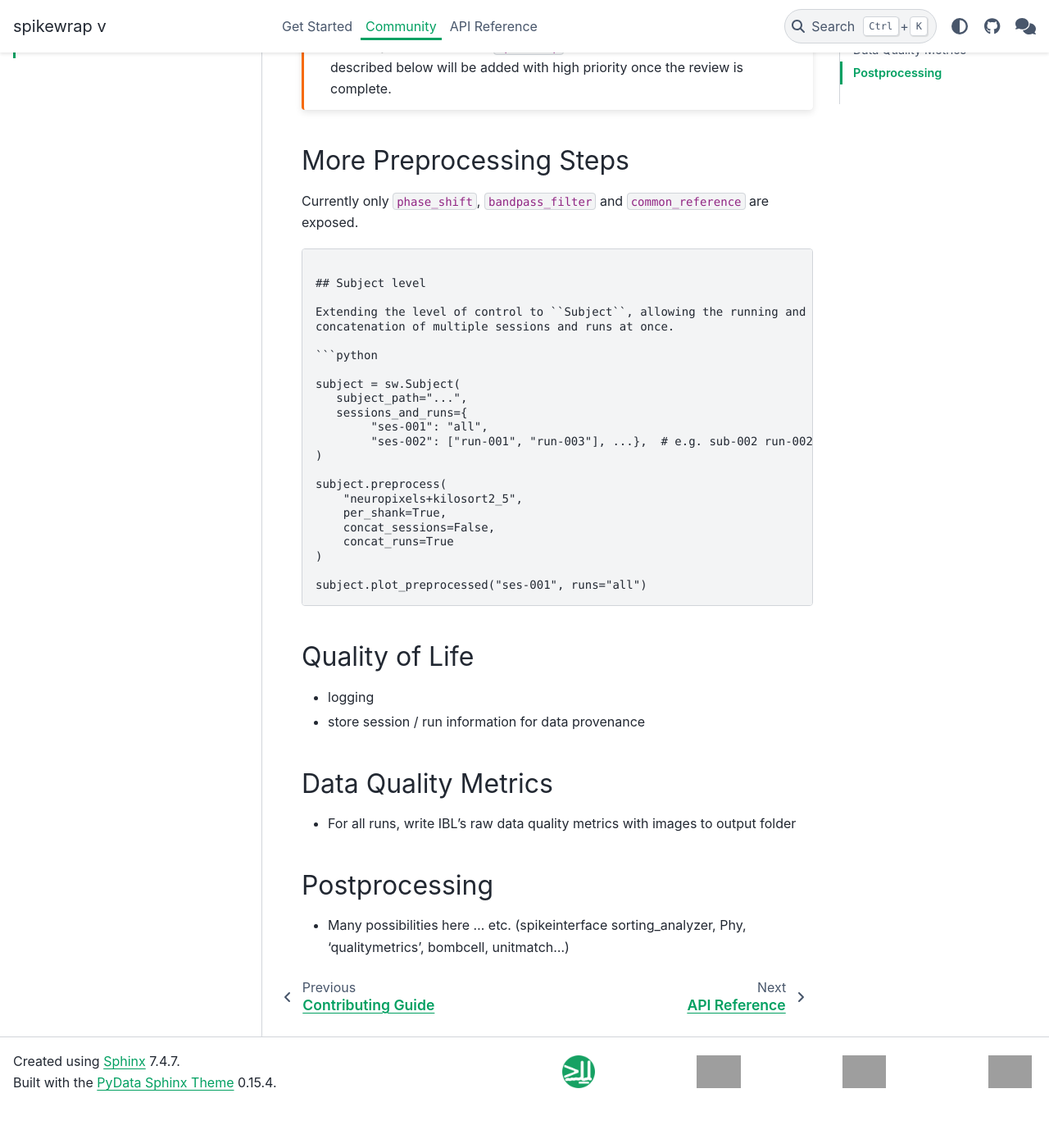
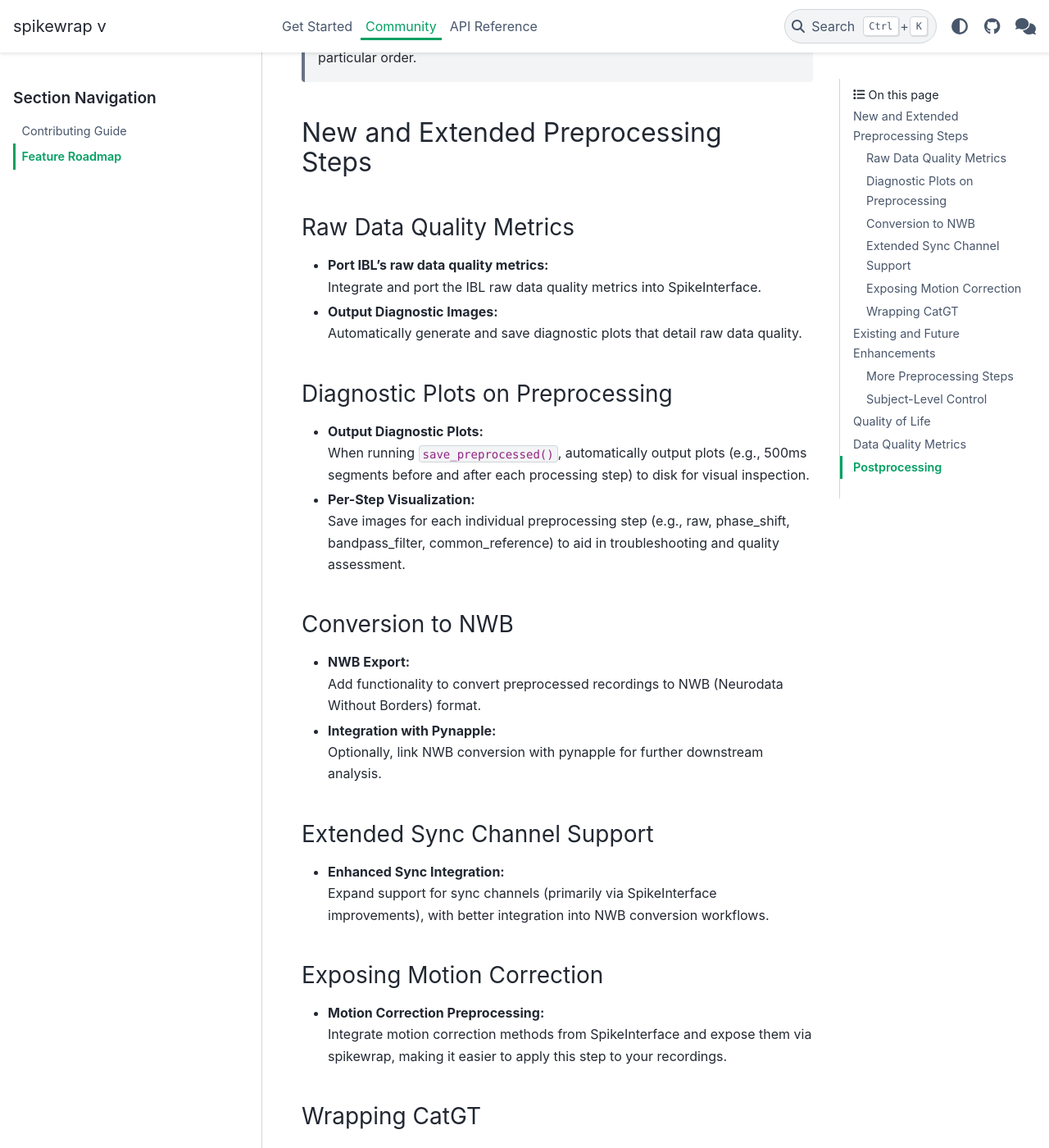
Before and after one commit to neuroinformatics-unit/spikewrap, a Sphinx documentation site: the page built from docs/source/community/feature_roadmap.md, in a window 1280 px wide and 1400 px high, scrolled down 221 px. Shown: the whole window at 82% size. Built offline with Sphinx 7.4.7 and the PyData theme 0.15.4, drawn with Linux system fonts in a browser that asks for light colours; pages that are not in the unit, such as notebooks, are missing from menus; the version number could not be read and is left out; before the commit the page ends 1571 px from its top, so only the background shows below that; some of the changed text lies outside the part shown; grey boxes are pictures that could not be loaded.

Commit message:
added updated feature roadmap
Signed-off-by: Hargun Kaur <hargunkaur286@gmail.com>

````diff
--- a/docs/source/community/feature_roadmap.md
+++ b/docs/source/community/feature_roadmap.md
@@ -1,46 +1,79 @@
-(roadmap)=
 # Feature Roadmap
 
-:::{attention}
+> **Note:** The spikewrap interface is currently under review. The features listed below are planned for upcoming releases and may be implemented in no particular order.
 
-Currently, the interface of ``spikewrap`` is under review. The features described
-below will be added with high priority once the review is complete.
+## New and Extended Preprocessing Steps
 
-::::
+### Raw Data Quality Metrics
+- **Port IBL's raw data quality metrics:**
+  Integrate and port the IBL raw data quality metrics into SpikeInterface.
+- **Output Diagnostic Images:**
+  Automatically generate and save diagnostic plots that detail raw data quality.
 
-## More Preprocessing Steps
+### Diagnostic Plots on Preprocessing
+- **Output Diagnostic Plots:**
+  When running `save_preprocessed()`, automatically output plots (e.g., 500ms segments before and after each processing step) to disk for visual inspection.
+- **Per-Step Visualization:**
+  Save images for each individual preprocessing step (e.g., raw, phase_shift, bandpass_filter, common_reference) to aid in troubleshooting and quality assessment.
 
-Currently only ```phase_shift```, ```bandpass_filter``` and ```common_reference``` are exposed.
-```
+### Conversion to NWB
+- **NWB Export:**
+  Add functionality to convert preprocessed recordings to NWB (Neurodata Without Borders) format.
+- **Integration with Pynapple:**
+  Optionally, link NWB conversion with pynapple for further downstream analysis.
 
-## Subject level
+### Extended Sync Channel Support
+- **Enhanced Sync Integration:**
+  Expand support for sync channels (primarily via SpikeInterface improvements), with better integration into NWB conversion workflows.
 
-Extending the level of control to ``Subject``, allowing the running and
-concatenation of multiple sessions and runs at once.
+### Exposing Motion Correction
+- **Motion Correction Preprocessing:**
+  Integrate motion correction methods from SpikeInterface and expose them via spikewrap, making it easier to apply this step to your recordings.
 
-```python
+### Wrapping CatGT
+- **CatGT Integration:**
+  Develop a wrapper for CatGT, enabling its functionality to be integrated into the spikewrap pipeline.
 
-subject = sw.Subject(
-   subject_path="...",
-   sessions_and_runs={
-        "ses-001": "all",
-        "ses-002": ["run-001", "run-003"], ...},  # e.g. sub-002 run-002 is bad
-)
 
-subject.preprocess(
-    "neuropixels+kilosort2_5",
-    per_shank=True,
-    concat_sessions=False,
-    concat_runs=True
-)
+## Existing and Future Enhancements
 
-subject.plot_preprocessed("ses-001", runs="all")
-```
+### More Preprocessing Steps
+- **Current Steps:**
+  Currently, spikewrap exposes `phase_shift`, `bandpass_filter`, and `common_reference`.
+- **Planned Additions:**
+  In future releases, additional preprocessing methods (as listed above) will be made available.
+
+### Subject-Level Control
+- **Multi-Session and Multi-Run Support:**
+  Extend the `Subject` class to allow processing and concatenation of multiple sessions and runs in one go.
+
+  **Example:**
+  ```python
+  subject = sw.Subject(
+     subject_path="...",
+     sessions_and_runs={
+          "ses-001": "all",
+          "ses-002": ["run-001", "run-003"],  # Exclude bad runs as needed
+     },
+  )
+
+  subject.preprocess(
+      "neuropixels+kilosort2_5",
+      per_shank=True,
+      concat_sessions=False,
+      concat_runs=True
+  )
+
+  subject.plot_preprocessed("ses-001", runs="all")
+
 
 ## Quality of Life
 
-- logging
-- store session / run information for data provenance
+**Enhanced Logging:**
+Improve logging and user feedback during processing.
+
+**Data Provenance:**
+Automatically store session/run information to aid in reproducibility and data provenance.
 
 ## Data Quality Metrics
 
@@ -49,4 +82,5 @@ subject.plot_preprocessed("ses-001", runs="all")
 
 ## Postprocessing
 
-- Many possibilities here ... etc. (spikeinterface sorting_analyzer, Phy, 'qualitymetrics', bombcell, unitmatch...)
+**Integration with Sorting Analyzers and QC Tools:**
+Incorporate tools such as SpikeInterface’s sorting_analyzer, Phy, and other quality metrics tools (e.g., bombcell, unitmatch) to facilitate robust postprocessing and quality assessment.
````
